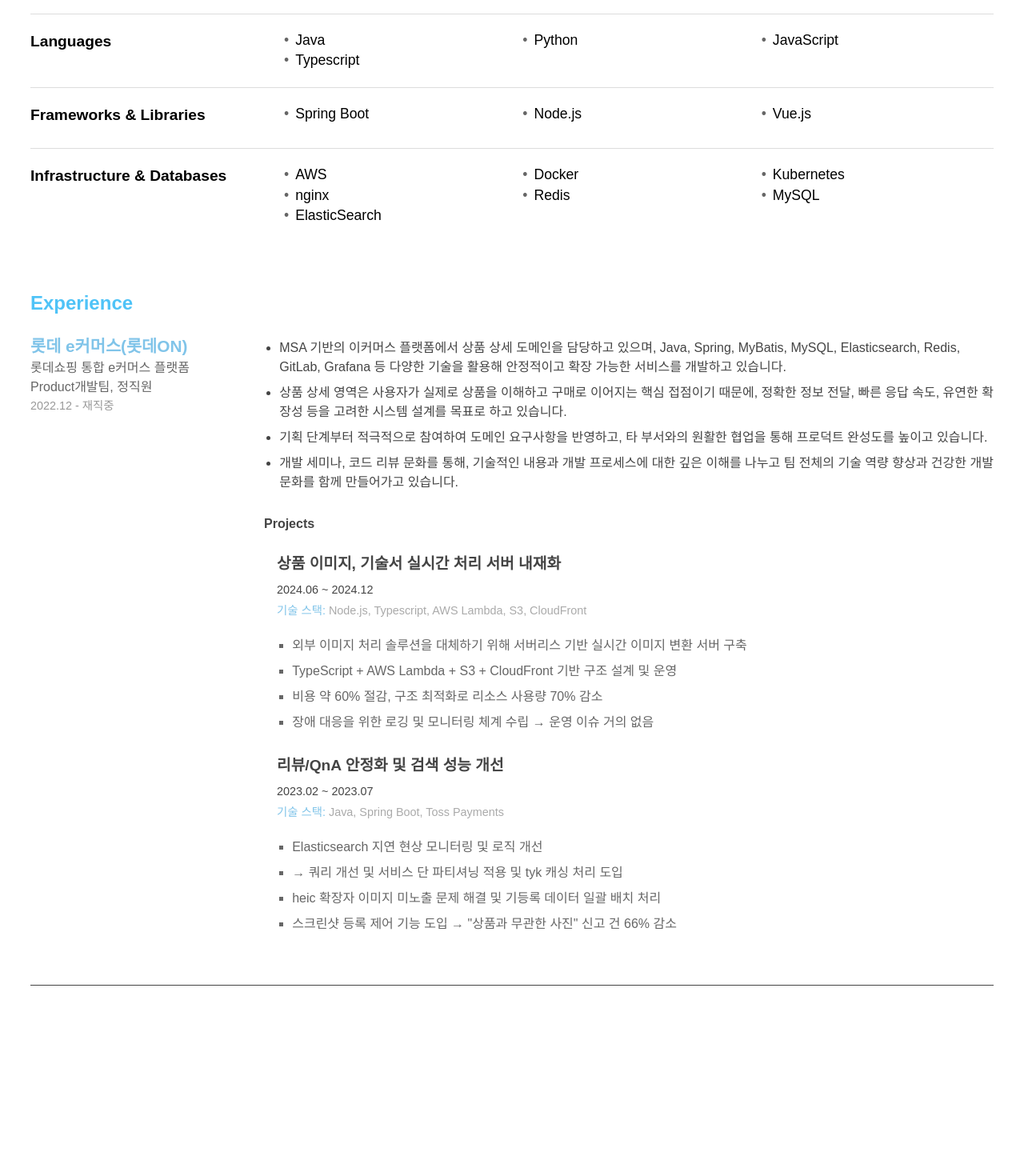
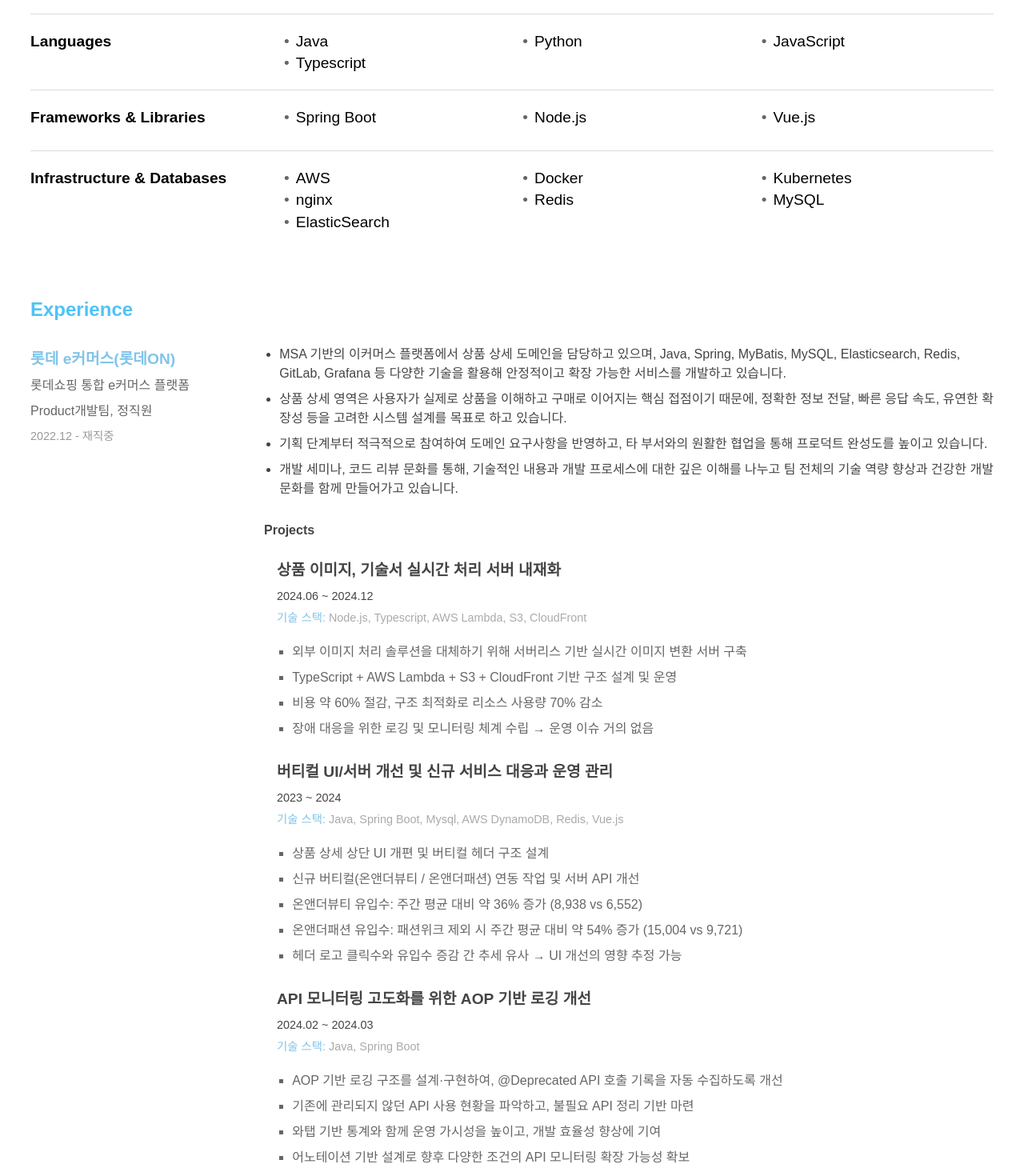
Before and after one commit to JiniEun/jini-log, a Next.js app: page /resume in a window 1280 px wide. Shown: the part 1080-2550 px from the top of the page at 80% size. Before the commit the page ends 2406 px from the top, so only its background shows below. Built offline with nearby package versions, Linux system fonts and the light colour scheme.

Commit message:
fix: experience

```diff
--- a/src/components/resume/ExperienceContent.module.scss
+++ b/src/components/resume/ExperienceContent.module.scss
@@ -27,28 +27,28 @@
       width: 20%;
 
       .company {
-        font-size: 1.3rem;
+        font-size: 1.2rem;
         font-weight: 600;
         color: $primary-color-skyblue;
-        margin: 0;
+        margin: 0.5rem 0;
       }
 
       .position {
         font-size: 1rem;
         color: #666;
-        margin: 0.5rem 0;
+        margin: 1rem 0;
       }
 
       .location {
         font-size: 0.95rem;
         color: #666;
-        margin: 0.25rem 0;
+        margin: 1rem 0;
       }
 
       .company-summary {
         font-size: 1rem;
         color: #666;
-        margin: 0.5rem 0;
+        margin: 1rem 0;
       }
 
       .company-duration {
@@ -65,6 +65,7 @@
         padding-left: 1.2rem;
         margin-bottom: 2rem;
         color: #444;
+        font-size: 1rem;
 
         .description {
           list-style-type: disc;
@@ -103,6 +104,7 @@
             list-style-type: disc;
             padding-left: 1.2rem;
             margin-bottom: 0.5rem;
+            font-size: 1rem;
 
             li {
               list-style-type: square;
--- a/src/components/resume/SkillContent.module.scss
+++ b/src/components/resume/SkillContent.module.scss
@@ -53,7 +53,7 @@
 
       li {
         list-style: none;
-        font-size: 1.1rem;
+        font-size: 1.2rem;
         &:before {
           content: '•';
           margin-right: 0.5rem;
--- a/src/payload/experience.ts
+++ b/src/payload/experience.ts
@@ -29,16 +29,44 @@
         techStack: ['Node.js', 'Typescript', 'AWS Lambda', 'S3', 'CloudFront']
       },
       {
+        title: '버티컬 UI/서버 개선 및 신규 서비스 대응과 운영 관리',
+        startDate: '2023',
+        endDate: '2024',
+        summary: '버티컬 UI 및 서버 개선을 통해 신규 서비스에 대한 대응력을 높이고, 사용자 경험을 향상시켰습니다.',
+        description: [
+          '상품 상세 상단 UI 개편 및 버티컬 헤더 구조 설계',
+          '신규 버티컬(온앤더뷰티 / 온앤더패션) 연동 작업 및 서버 API 개선',
+          '온앤더뷰티 유입수: 주간 평균 대비 약 36% 증가 (8,938 vs 6,552)',
+          '온앤더패션 유입수: 패션위크 제외 시 주간 평균 대비 약 54% 증가 (15,004 vs 9,721)',
+          '헤더 로고 클릭수와 유입수 증감 간 추세 유사 → UI 개선의 영향 추정 가능'
+        ],
+        techStack: ['Java', 'Spring Boot', 'Mysql', 'AWS DynamoDB', 'Redis', 'Vue.js']
+      },
+      {
+        title: 'API 모니터링 고도화를 위한 AOP 기반 로깅 개선',
+        startDate: '2024.02',
+        endDate: '2024.03',
+        summary: 'AOP 기반 로깅 구조를 설계·구현하여, 운영 가시성을 높이고, 개발 효율성 향상에 기여했습니다.',
+        description: [
+          'AOP 기반 로깅 구조를 설계·구현하여, @Deprecated API 호출 기록을 자동 수집하도록 개선',
+          '기존에 관리되지 않던 API 사용 현황을 파악하고, 불필요 API 정리 기반 마련',
+          '와탭 기반 통계와 함께 운영 가시성을 높이고, 개발 효율성 향상에 기여',
+          '어노테이션 기반 설계로 향후 다양한 조건의 API 모니터링 확장 가능성 확보'
+        ],
+        techStack: ['Java', 'Spring Boot']
+      },
+      {
         title: '리뷰/QnA 안정화 및 검색 성능 개선',
         startDate: '2023.02',
         endDate: '2023.07',
+        summary: '리뷰 및 QnA 도메인 안정화 및 성능 개선을 통해 사용자 경험을 향상시켰습니다.',
         description: [
           'Elasticsearch 지연 현상 모니터링 및 로직 개선',
-          '→ 쿼리 개선 및 서비스 단 파티셔닝 적용 및 tyk 캐싱 처리 도입',
+          '→ 쿼리 개선 및 서비스 단 파티셔닝 적용 및 tyk 캐싱 처리 분석 및 반영',
           'heic 확장자 이미지 미노출 문제 해결 및 기등록 데이터 일괄 배치 처리',
           '스크린샷 등록 제어 기능 도입 → "상품과 무관한 사진" 신고 건 66% 감소'
         ],
-        techStack: ['Java', 'Spring Boot', 'Toss Payments']
+        techStack: ['Java', 'Spring Boot', 'Elasticsearch', 'Vue.js']
       }
     ]
   }
```
